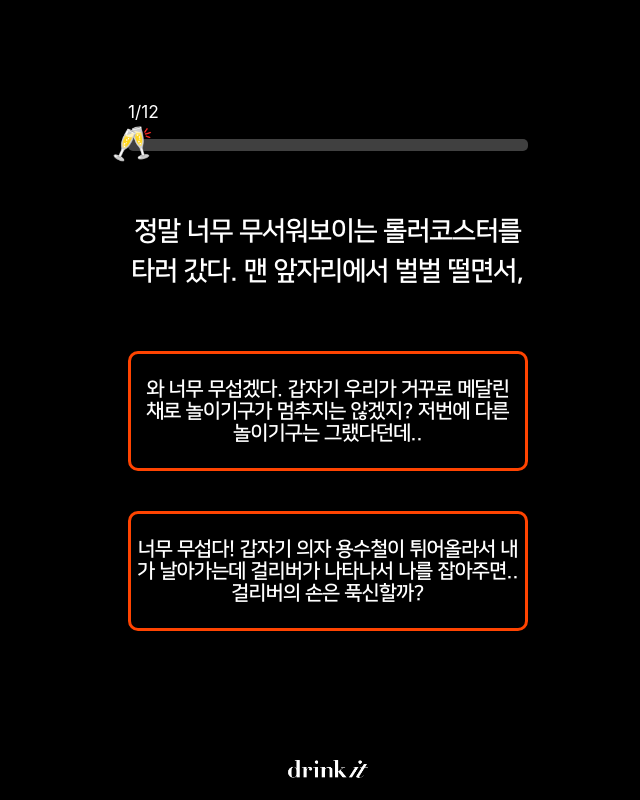
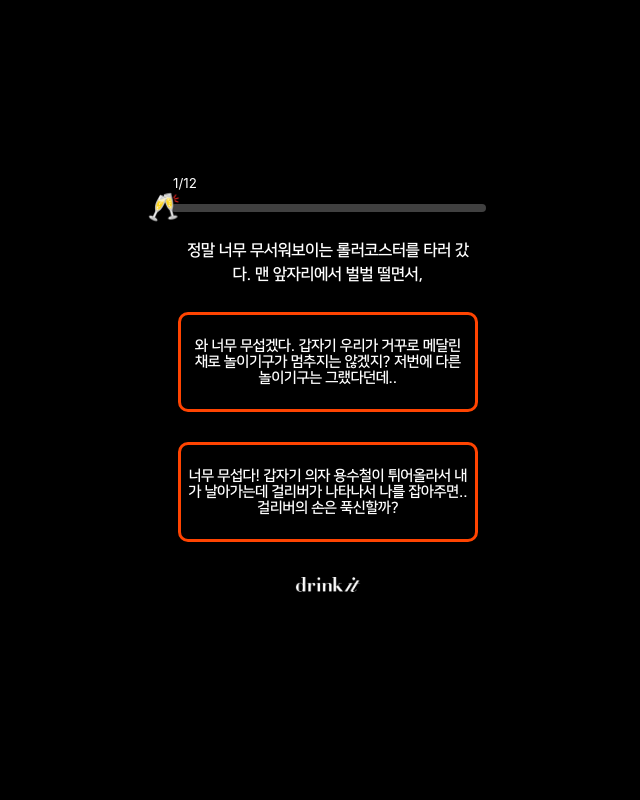
Before and after one commit to cria2000/drink-it-test-survey, a React (Create React App) app: page /question in a window 1280 px wide. Shown: the whole page, without its empty margins (312-952 px from the left). Built offline with nearby package versions, Linux system fonts and the light colour scheme.

Commit message:
화면 100%에 맞추어 CSS 수정

```diff
--- a/src/QuestionContainer.tsx
+++ b/src/QuestionContainer.tsx
@@ -49,8 +49,8 @@ export const QuestionContainer = ({selectedOptions, handleSelectedOptions}: Prop
                 <div className="total_question">{totalQuestionNumber}</div>
             </div>
             <div className="question_container_progress_bar">
-                <div className="current_progress_container" style={{width: currentQuestion * 35 + 25}}>
-                    <div style={{width: currentQuestion * 35}} className="current_progress"/>
+                <div className="current_progress_container" style={{width: currentQuestion * 29 + 25}}>
+                    <div style={{width: currentQuestion * 29}} className="current_progress"/>
                     <div className="current_progress_icon">🥂</div>
                 </div>
             </div>
--- a/src/Styles/css/MainPage.css
+++ b/src/Styles/css/MainPage.css
@@ -1,10 +1,9 @@
 .main_page{
-    width: 500px;
+    width: 400px;
 }
 
 .main_page .change_language{
     font-family: "Eulyoo - SemiBold";
-    font-size: 15pt;
     width: 100%;
     display: flex;
     justify-content: flex-end;
@@ -14,30 +13,32 @@
 .main_page .change_language > button{
     display: flex;
     flex-direction: row;
+    align-items: center;
 }
 
 .main_page .change_language .button_change{
     background: url('../svg/Change.svg') no-repeat;
-    width: 30px;
-    height: 30px;
+    width: 22px;
+    height: 22px;
+    padding-right: 5px;
 }
 
 .main_page .change_language div{
     color: white;
     font-family: "Eulyoo - SemiBold";
-    font-size: 15pt;
+    font-size: 10pt;
 }
 
 .main_page .main_page_header_logo{
-    width: 300px;
-    height: 100px;
+    width: 200px;
+    height: 70px;
 }
 
 .main_page .main_title{
     font-family: "Eulyoo - SemiBold";
-    font-size: 25pt;
-    height: 40%;
-    min-height: 250px;
+    font-size: 17pt;
+    height: 45%;
+    min-height: 200px;
     display: flex;
     flex-direction: column;
     align-items: center;
@@ -45,18 +46,19 @@
 }
 
 .main_page .button_start{
-    width: 300px;
-    height: 100px;
+    width: 200px;
+    height: 70px;
     color: white;
-    font-size: 17pt;
+    font-size: 13pt;
     background: var(--main-red);
     border-radius: 10px;
     font-family: "NanumSquare - Bold";
-    margin: 70px 0 70px 0;
+    margin: 0 0 40px 0;
 }
 
 .main_page .main_enquiry_information{
     font-family: "NanumBarunGothic - Light";
     padding-bottom: 100px;
-    line-height: 1.7;
+    line-height: 1.3;
+    font-size: 8pt;
 }
--- a/src/Styles/css/QuestionContainer.css
+++ b/src/Styles/css/QuestionContainer.css
@@ -1,18 +1,25 @@
 .question_container{
     padding: 30px;
-    width: 400px;
+    width: 350px;
+    display: flex;
+    align-items: center;
+    flex-direction: column;
+    position: relative;
 }
 
 .question_container .question_container_progress_number{
     display: flex;
     flex-direction: row;
     padding-bottom: 15px;
-    font-size: 13pt;
+    font-size: 10pt;
+    position: absolute;
+    left: 50px;
+    top: 0;
 }
 
 .question_container .question_container_progress_bar{
-    width: 100%;
-    height: 12px;
+    width: 90%;
+    height: 8   px;
     background-color: var(--progress-gray);
     border-radius: 5px;
 }
@@ -22,7 +29,7 @@
 }
 
 .question_container .current_progress{
-    height: 12px;
+    height: 8px;
     background-color: var(--main-red);
     border-radius: 5px;
     z-index: 1;
@@ -30,9 +37,9 @@
 
 .question_container .current_progress_icon{
     position: absolute;
-    right: 0px;
-    top: -20px;
-    font-size: 25pt;
+    right: 15px;
+    top: -18px;
+    font-size: 20pt;
 }
 
 .question_container .question_container_bottom_content{
@@ -67,6 +74,6 @@
 }
 
 .question_container .question_container_bottom_logo{
-    width: 100px;
-    height: 30px;
+    width: 80px;
+    height: 25px;
 }
--- a/src/Styles/css/QuestionPage.css
+++ b/src/Styles/css/QuestionPage.css
@@ -1,14 +1,16 @@
 .question_page{
     display: flex;
     flex-direction: column;
-    height: 100%;
-    width: 100%;
+    align-items: center;
+    height: 95%;
+    width: 90%;
 }
 
 .question_page .question_page_question_message{
     color: white;
-    min-height: 200px;
-    font-size: 20pt;
+    min-height: 100px;
+    width: 90%;
+    font-size: 12pt;
     font-family: "NanumSquare - Bold";
     display: flex;
     justify-content: center;
@@ -16,13 +18,13 @@
 }
 
 .question_page .question_page_choice_button{
-    height: 120px;
-    width: 400px;
+    height: 100px;
+    width: 300px;
     border: solid 3px var(--main-red);
     border-radius: 10px;
     color: white;
-    margin-bottom: 40px;
-    font-size: 15pt;
+    margin-bottom: 30px;
+    font-size: 11pt;
     font-family: "NanumSquare - Bold";
 }
 
--- a/src/Styles/css/ResultPage.css
+++ b/src/Styles/css/ResultPage.css
@@ -1,4 +1,5 @@
 .result_page{
+    font-size: 10pt;
     width: 100vw;
     height: 100vh;
     display: flex;
@@ -7,8 +8,11 @@
 }
 
 .result_page .result_page_content{
-    width: 400px;
+    width: 330px;
     overflow: visible;
+    display: flex;
+    flex-direction: column;
+    align-items: center;
 }
 
 .result_page .result_page_content {
@@ -23,7 +27,7 @@
 .result_page .result_page_notifier{
     position: relative;
     font-family: "Eulyoo - SemiBold";
-    font-size: 25pt;
+    font-size: 18pt;
     white-space: pre-wrap;
     padding: 50px 0 30px 0;
 }
@@ -37,13 +41,13 @@
     top: 70px;
     color: var(--main-red);
     font-family: "Eulyoo - SemiBold";
-    font-size: 30pt;
+    font-size: 20pt;
     opacity: 0.4;
 }
 
 .result_page .result_page_drink_image{
-    width: 350px;
-    height: 300px;
+    width: 250px;
+    height: 200px;
     object-fit: cover;
 }
 
@@ -54,22 +58,21 @@
 
 .result_page .result_page_main_content{
     font-family: "NanumBarunGothic - Light";
-    font-size: 15pt;
+    font-size: 11pt;
     padding: 30px 10px 50px 10px;
     white-space: pre-line;
 }
 
 
 .result_page .result_page_recommend{
-    min-height: 300px;
-    font-size: 13pt;
+    width: 230px;
+    font-size: 9pt;
     border: solid 2px var(--main-red);
     border-radius: 15px;
     margin: 20px;
 }
 
 .result_page .recommend_message{
-    font-size: 15pt;
     padding: 10px;
     font-family: "NanumSquare - Bold";
 }
@@ -77,25 +80,22 @@
 .result_page .recommend_space_drink{
     display: flex;
     justify-content: flex-start;
-    padding: 10px;
+    padding: 5px;
 }
 
 .result_page .recommend_space_address{
     display: flex;
     justify-content: flex-start;
     color: var(--font-gray);
-    padding: 0 0 0 10px;
+    padding: 0 0 0 5px;
 }
 
-
-
 .result_page .result_page_space_image{
-    width: 300px;
-    height: 200px;
+    width: 150px;
+    height: 150px;
     padding: 5px;
     object-fit: cover;
 }
-
 
 .result_page .result_page_news_letter,
 .result_page .result_page_subscribe_link{
@@ -108,9 +108,20 @@
     color: var(--main-red);
 }
 
+
 .result_page .result_page_share_button{
-    color: white;
+    color: #A4A2A2;
+    font-size: 9pt;
     padding: 20px 0 100px 0;
+    display: flex;
+    justify-content: center;
+    align-items: center;
+}
+
+.result_page .result_page_share_button > .kakao_icon{
+    width: 20px;
+    height: 20px;
+    padding: 5px;
 }
 
 .result_page .column{
```
